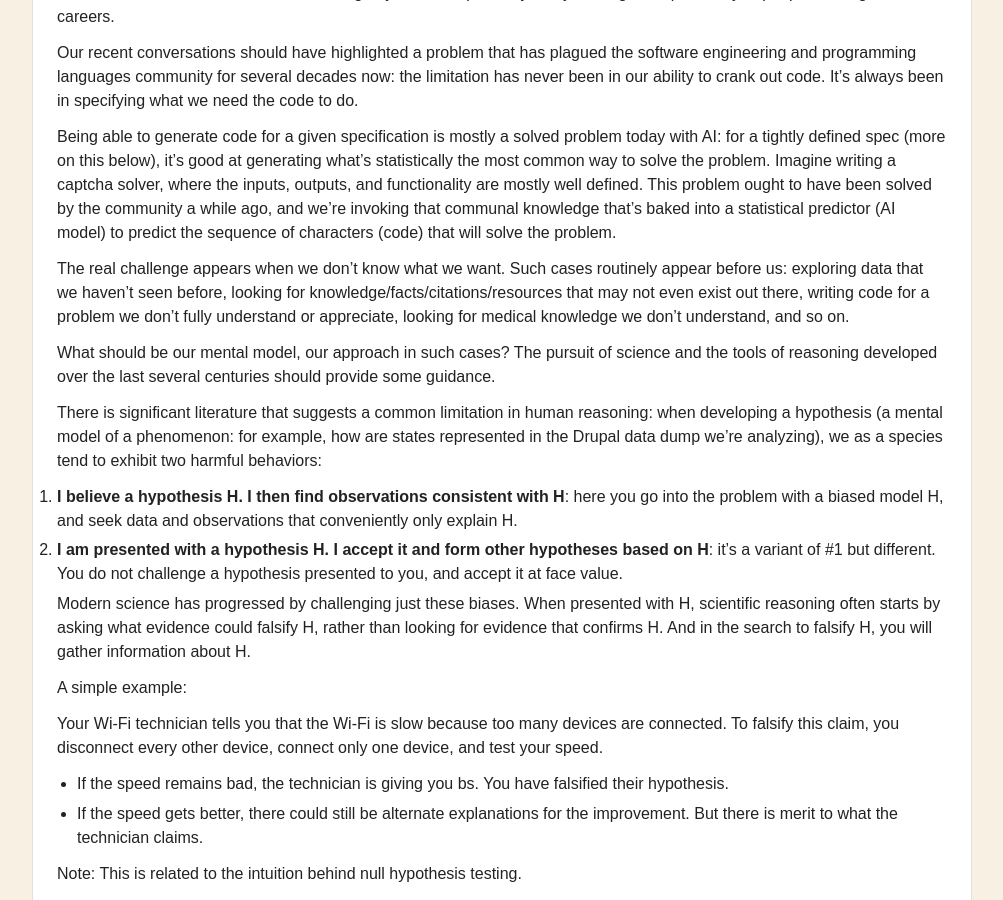
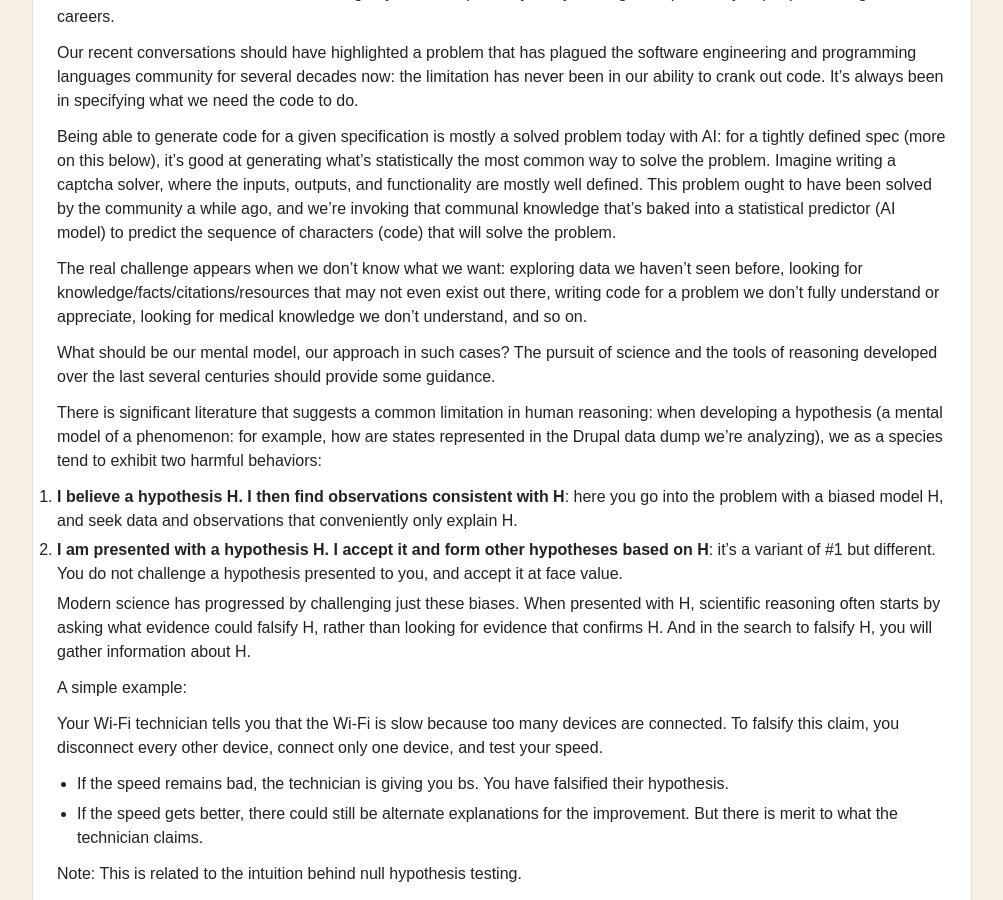
Before and after one commit to manana-labs/manana-labs.github.io, a Jekyll site: the page built from _posts/2026-09-20-a-note-on-the-use-of-llms-for-exploratory-tasks.md, in a window 1280 px wide and 900 px high, scrolled down 397 px. Shown: the whole window, without its empty margins (138-1141 px from the left). Built offline with Jekyll 4.4.1, drawn with Linux system fonts in a browser that asks for light colours.

Commit message:
Tighten redundant sentence in exploratory LLM use post
Co-Authored-By: Claude Sonnet 5 <noreply@anthropic.com>

```diff
--- a/_posts/2026-09-20-a-note-on-the-use-of-llms-for-exploratory-tasks.md
+++ b/_posts/2026-09-20-a-note-on-the-use-of-llms-for-exploratory-tasks.md
@@ -12,7 +12,7 @@ Our recent conversations should have highlighted a problem that has plagued the
 
 Being able to generate code for a given specification is mostly a solved problem today with AI: for a tightly defined spec (more on this below), it's good at generating what's statistically the most common way to solve the problem. Imagine writing a captcha solver, where the inputs, outputs, and functionality are mostly well defined. This problem ought to have been solved by the community a while ago, and we're invoking that communal knowledge that's baked into a statistical predictor (AI model) to predict the sequence of characters (code) that will solve the problem.
 
-The real challenge appears when we don't know what we want. Such cases routinely appear before us: exploring data that we haven't seen before, looking for knowledge/facts/citations/resources that may not even exist out there, writing code for a problem we don't fully understand or appreciate, looking for medical knowledge we don't understand, and so on.
+The real challenge appears when we don't know what we want: exploring data we haven't seen before, looking for knowledge/facts/citations/resources that may not even exist out there, writing code for a problem we don't fully understand or appreciate, looking for medical knowledge we don't understand, and so on.
 
 What should be our mental model, our approach in such cases? The pursuit of science and the tools of reasoning developed over the last several centuries should provide some guidance.
 
```
